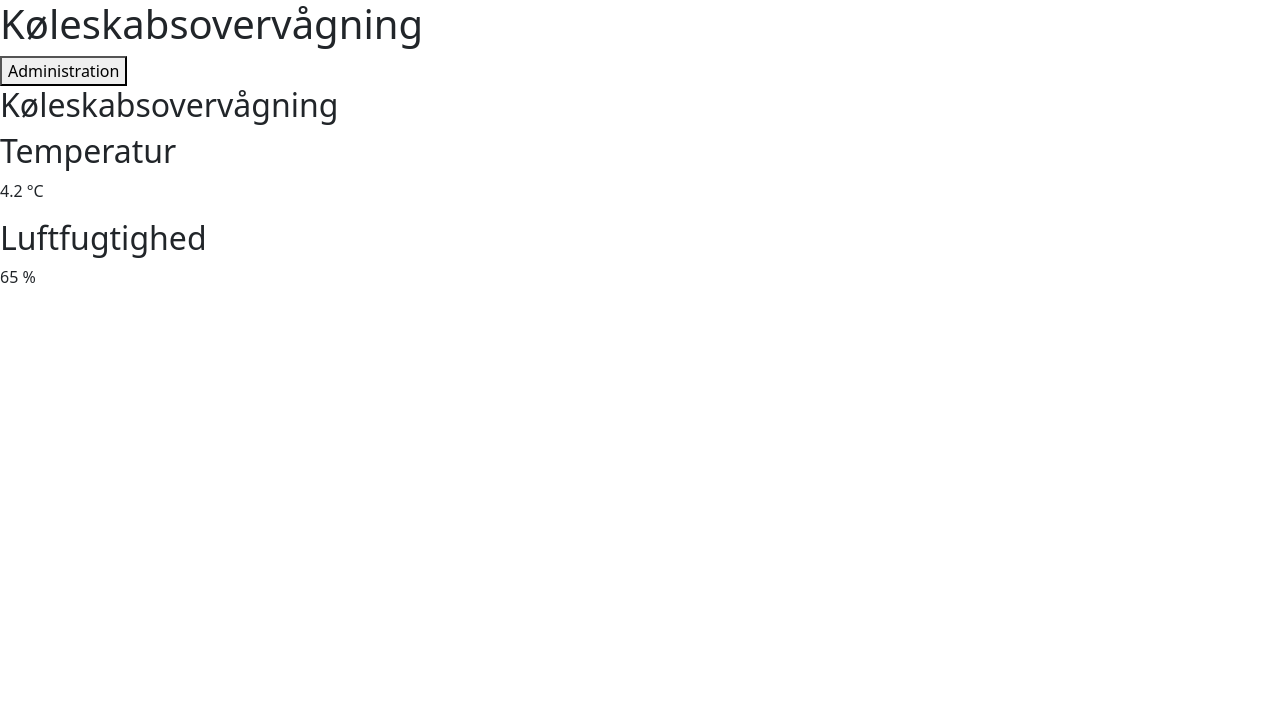
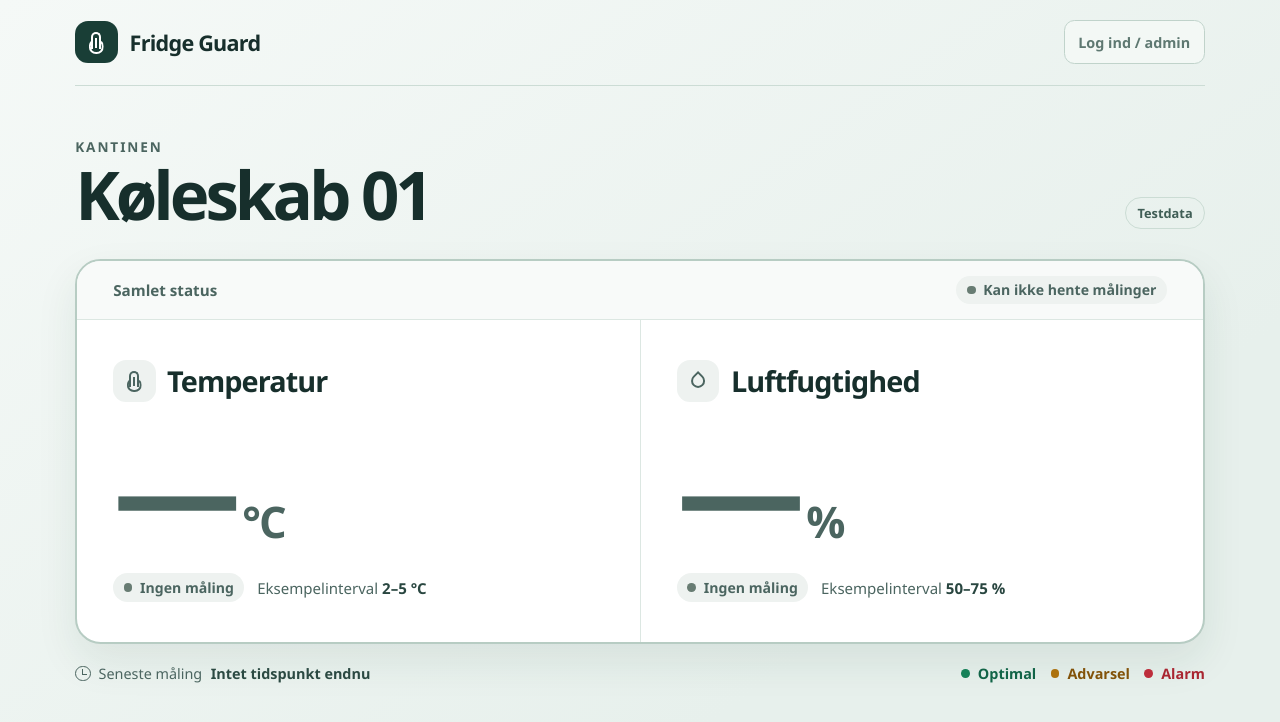
Before and after one commit to CimonZealand/FridgeDisplay, a plain HTML site: page frontend/index.html in a window 1280 px wide. Drawn offline with nearby package versions, Linux system fonts and the light colour scheme; no server answers.

Commit message:
xUnit tjek + Frontend med API (testdata).

```diff
--- a/frontend/index.html
+++ b/frontend/index.html
@@ -3,53 +3,94 @@
 <head>
     <meta charset="UTF-8">
     <meta name="viewport" content="width=device-width, initial-scale=1.0">
-
-	<title>Køleskabsovervågning</title>
-
-	<!-- Bootstrap CSS -->
-	<link href="https://cdn.jsdelivr.net/npm/bootstrap@5.3.8/dist/css/bootstrap.min.css"
-      	rel="stylesheet">
-
-	<!-- Vue 3 -->
-	<script src="https://unpkg.com/vue@3/dist/vue.global.js"></script>
-
-	<!-- Axios -->
-	<script src="https://cdn.jsdelivr.net/npm/axios/dist/axios.min.js"></script>
+    <title>Fridge Guard – Køleskab 01</title>
+    <link rel="stylesheet" href="style.css">
+    <script src="https://unpkg.com/vue@3/dist/vue.global.js" defer></script>
+    <script src="https://cdn.jsdelivr.net/npm/axios/dist/axios.min.js" defer></script>
+    <script src="index.js" defer></script>
 </head>
 <body>
-
-<div id="app">
-
-    <header>
-        <h1>Køleskabsovervågning</h1>
-        <button>Administration</button>
+    <div class="display-shell" id="app" data-api-base-url="http://localhost:5093" v-cloak>
+        <header class="display-header">
+            <div class="brand">
+                <span class="brand-mark" aria-hidden="true">
+                    <span class="icon icon-thermometer"></span>
+                </span>
+                <span>Fridge Guard</span>
+            </div>
+            <button class="admin-button" type="button" disabled>
+                Log ind / admin
+            </button>
         </header>
 
         <main>
-        <h2>Køleskabsovervågning</h2>
+            <div class="display-heading">
+                <div>
+                    <p class="location">Kantinen</p>
+                    <h1>Køleskab 01</h1>
+                </div>
+                <span class="demo-label">Testdata</span>
+            </div>
 
-        <div class="measurement-container">
-
-            <section class="measurement-card">
-                <h2>Temperatur</h2>
-                <p class="measurement-value">{{ temperature }} °C</p>
+            <!-- Status uses the example intervals while the API serves demo data. -->
+            <section class="monitor" :data-status="summaryStatus.level" aria-label="Køleskabets målinger">
+                <div class="monitor-summary" aria-live="polite">
+                    <span>Samlet status</span>
+                    <span class="status-label"><span class="status-dot" aria-hidden="true"></span><span v-text="summaryStatus.label">Afventer</span></span>
+                </div>
+                <div class="readings">
+                    <section class="reading" :data-status="temperatureStatus.level" aria-labelledby="temperature-heading">
+                        <div class="reading-heading">
+                            <span class="reading-icon" aria-hidden="true">
+                                <span class="icon icon-thermometer"></span>
+                            </span>
+                            <h2 id="temperature-heading">Temperatur</h2>
+                        </div>
+                        <p class="reading-value">
+                            <span class="reading-number" v-text="Number.isFinite(temperature)
+                                ? temperature.toLocaleString('da-DK', { minimumFractionDigits: 1, maximumFractionDigits: 1 })
+                                : '—'">—</span>
+                            <span class="reading-unit">°C</span>
+                        </p>
+                        <p class="reading-detail">
+                            <span class="status-label"><span class="status-dot" aria-hidden="true"></span><span v-text="temperatureStatus.label">Afventer</span></span>
+                            <span>Eksempelinterval <strong>2–5 °C</strong></span>
+                        </p>
                     </section>
 
-            <section class="measurement-card">
-                <h2>Luftfugtighed</h2>
-                <p class="measurement-value">{{ humidity }} %</p>
+                    <section class="reading" :data-status="humidityStatus.level" aria-labelledby="humidity-heading">
+                        <div class="reading-heading">
+                            <span class="reading-icon" aria-hidden="true">
+                                <span class="icon icon-droplet"></span>
+                            </span>
+                            <h2 id="humidity-heading">Luftfugtighed</h2>
+                        </div>
+                        <p class="reading-value">
+                            <span class="reading-number" v-text="Number.isFinite(humidity)
+                                ? humidity.toLocaleString('da-DK', { maximumFractionDigits: 1 })
+                                : '—'">—</span>
+                            <span class="reading-unit">%</span>
+                        </p>
+                        <p class="reading-detail">
+                            <span class="status-label"><span class="status-dot" aria-hidden="true"></span><span v-text="humidityStatus.label">Afventer</span></span>
+                            <span>Eksempelinterval <strong>50–75 %</strong></span>
+                        </p>
+                    </section>
+                </div>
             </section>
 
+            <footer class="display-footer">
+                <p class="last-reading">
+                    <span class="icon icon-clock" aria-hidden="true"></span>
+                    <span>Seneste måling <strong>Intet tidspunkt endnu</strong></span>
+                </p>
+                <ul class="status-key" aria-label="Betydning af statusfarver">
+                    <li data-status="optimal"><span class="status-dot" aria-hidden="true"></span>Optimal</li>
+                    <li data-status="warning"><span class="status-dot" aria-hidden="true"></span>Advarsel</li>
+                    <li data-status="alarm"><span class="status-dot" aria-hidden="true"></span>Alarm</li>
+                </ul>
+            </footer>
+        </main>
     </div>
-    </main>
-
-</div>
-
-	<!-- Bootstrap JavaScript (valgfrit) -->
-	<script src="https://cdn.jsdelivr.net/npm/bootstrap@5.3.8/dist/js/bootstrap.bundle.min.js"></script>
-
-	<!-- Din egen JavaScript-fil -->
-	<script src="index.js"></script>
-
 </body>
 </html>
--- a/frontend/index.js
+++ b/frontend/index.js
@@ -1,13 +1,77 @@
+const apiBaseUrl = document.getElementById("app").dataset.apiBaseUrl;
+const latestMeasurementUrl = new URL("/api/measurements/latest", apiBaseUrl).href;
+
+function getReadingStatus(value, minimum, maximum) {
+    if (!Number.isFinite(value)) {
+        return { level: "neutral", label: "Ingen måling" };
+    }
+
+    if (value < minimum || value > maximum) {
+        return { level: "warning", label: "Uden for interval" };
+    }
+
+    return { level: "optimal", label: "Optimal" };
+}
+
 Vue.createApp({
     data() {
         return {
-            temperature: 4.2,
-            humidity: 65
+            measurement: null,
+            requestState: "loading",
+            pollTimer: null
+        };
+    },
+    computed: {
+        temperature() {
+            return this.measurement?.temperature;
+        },
+        humidity() {
+            return this.measurement?.humidity;
+        },
+        temperatureStatus() {
+            return getReadingStatus(this.temperature, 2, 5);
+        },
+        humidityStatus() {
+            return getReadingStatus(this.humidity, 50, 75);
+        },
+        summaryStatus() {
+            if (this.requestState === "loading") {
+                return { level: "neutral", label: "Henter måling" };
+            }
+
+            if (this.requestState === "error") {
+                return { level: "neutral", label: "Kan ikke hente målinger" };
+            }
+
+            const levels = [this.temperatureStatus.level, this.humidityStatus.level];
+            if (levels.includes("warning")) {
+                return { level: "warning", label: "Advarsel" };
+            }
+
+            if (levels.includes("neutral")) {
+                return { level: "neutral", label: "Måling mangler" };
+            }
+
+            return { level: "optimal", label: "Optimal" };
         }
     },
+    mounted() {
+        this.loadLatestMeasurement();
+        this.pollTimer = window.setInterval(() => this.loadLatestMeasurement(), 10000);
+    },
+    beforeUnmount() {
+        window.clearInterval(this.pollTimer);
+    },
     methods: {
-        sayHello() {
-            this.message = "Hello " + this.name;
+        async loadLatestMeasurement() {
+            try {
+                const response = await axios.get(latestMeasurementUrl, { timeout: 5000 });
+                this.measurement = response.status === 204 ? null : response.data;
+                this.requestState = "ready";
+            } catch {
+                this.measurement = null;
+                this.requestState = "error";
+            }
         }
     }
-}).mount('#app');
+}).mount("#app");
--- a/frontend/style.css
+++ b/frontend/style.css
@@ -0,0 +1,391 @@
+:root {
+    color-scheme: light;
+    font-family: "Segoe UI", system-ui, sans-serif;
+    color: #172f2c;
+    background: #eaf2ef;
+    --muted: #4b6560;
+    --divider: #dce7e2;
+    --panel: #fff;
+    --optimal: #116447;
+    --warning: #825209;
+    --alarm: #a92631;
+}
+
+* {
+    box-sizing: border-box;
+}
+
+body {
+    margin: 0;
+    min-width: 0;
+    min-height: 100vh;
+    background: linear-gradient(145deg, #f5f9f7, #e7f0ec 72%);
+}
+
+button {
+    font: inherit;
+}
+
+.display-shell {
+    width: min(100%, 77rem);
+    margin-inline: auto;
+    padding: 0 clamp(1rem, 4vw, 3.5rem) clamp(1.5rem, 5vw, 4rem);
+}
+
+.display-header {
+    display: flex;
+    align-items: center;
+    justify-content: space-between;
+    gap: .75rem;
+    min-height: 5.35rem;
+    border-bottom: 1px solid #ccdcd5;
+}
+
+.brand {
+    display: flex;
+    align-items: center;
+    gap: .75rem;
+    font-size: clamp(1.05rem, 2.4vw, 1.35rem);
+    font-weight: 760;
+    letter-spacing: -.035em;
+}
+
+.brand-mark,
+.reading-icon {
+    display: grid;
+    flex: none;
+    place-items: center;
+    width: 2.65rem;
+    height: 2.65rem;
+    border-radius: .82rem;
+}
+
+.brand-mark {
+    color: #fff;
+    background: #193e36;
+}
+
+.admin-button {
+    min-height: 2.75rem;
+    padding: .45rem .85rem;
+    border: 1px solid #b7ccc3;
+    border-radius: .65rem;
+    background: #f5faf7;
+    color: #405e56;
+    font-size: .9rem;
+    font-weight: 650;
+}
+
+.admin-button:disabled {
+    opacity: .82;
+}
+
+.display-heading {
+    display: flex;
+    align-items: end;
+    justify-content: space-between;
+    gap: 1rem;
+    padding-block: clamp(1.6rem, 4vw, 3.4rem) clamp(1.2rem, 2.4vw, 2rem);
+}
+
+.location {
+    margin: 0 0 .35rem;
+    color: var(--muted);
+    font-size: .85rem;
+    font-weight: 720;
+    letter-spacing: .14em;
+    text-transform: uppercase;
+}
+
+h1 {
+    margin: 0;
+    font-size: clamp(2.2rem, 5.6vw, 4.2rem);
+    font-weight: 760;
+    letter-spacing: -.06em;
+    line-height: 1;
+}
+
+.demo-label {
+    flex: none;
+    padding: .35rem .7rem;
+    border: 1px solid #cbdcd4;
+    border-radius: 100vw;
+    color: #405e56;
+    font-size: .8rem;
+    font-weight: 700;
+}
+
+[data-status="optimal"] {
+    --status-ink: var(--optimal);
+    --status-soft: #e8f5ee;
+    --status-edge: #86bba4;
+    --status-dot: #168158;
+}
+
+[data-status="warning"] {
+    --status-ink: var(--warning);
+    --status-soft: #fff3d8;
+    --status-edge: #d4ab59;
+    --status-dot: #ac710d;
+}
+
+[data-status="alarm"] {
+    --status-ink: var(--alarm);
+    --status-soft: #fcebec;
+    --status-edge: #db8990;
+    --status-dot: #bd2d3b;
+}
+
+[data-status="neutral"],
+[v-cloak] .monitor,
+[v-cloak] .reading {
+    --status-ink: var(--muted);
+    --status-soft: #eef2f0;
+    --status-edge: #b7ccc3;
+    --status-dot: #687c73;
+}
+
+.monitor {
+    overflow: hidden;
+    border: 2px solid var(--status-edge, var(--divider));
+    border-radius: clamp(1.05rem, 2vw, 1.65rem);
+    background: var(--panel);
+    box-shadow: 0 1.1rem 2.6rem #1b443016;
+}
+
+.monitor-summary {
+    display: flex;
+    flex-wrap: wrap;
+    align-items: center;
+    justify-content: space-between;
+    gap: .6rem;
+    padding: .9rem clamp(1rem, 3vw, 2.25rem);
+    border-bottom: 1px solid var(--divider);
+    background: #f8faf9;
+    color: var(--muted);
+    font-size: .95rem;
+    font-weight: 650;
+}
+
+.status-label {
+    display: inline-flex;
+    align-items: center;
+    gap: .48rem;
+    width: fit-content;
+    padding: .3rem .65rem;
+    border-radius: 100vw;
+    background: var(--status-soft, #eef2f0);
+    color: var(--status-ink, var(--muted));
+    font-size: .88rem;
+    font-weight: 720;
+}
+
+.status-dot {
+    display: inline-block;
+    flex: none;
+    width: .55rem;
+    height: .55rem;
+    border-radius: 50%;
+    background: var(--status-dot, #687c73);
+}
+
+.readings {
+    display: grid;
+    grid-template-columns: minmax(0, 1fr) minmax(0, 1fr);
+}
+
+.reading {
+    padding: clamp(1.05rem, 3.4vw, 2.5rem) clamp(1.15rem, 3vw, 2.25rem);
+}
+
+.reading + .reading {
+    border-left: 1px solid var(--divider);
+}
+
+.reading-heading {
+    display: flex;
+    align-items: center;
+    gap: .72rem;
+}
+
+.reading-heading h2 {
+    margin: 0;
+    font-size: clamp(1.2rem, 2.55vw, 1.8rem);
+    font-weight: 720;
+    letter-spacing: -.032em;
+}
+
+.reading-icon {
+    background: var(--status-soft, #eef2f0);
+    color: var(--status-ink, var(--muted));
+}
+
+.reading-value {
+    display: flex;
+    align-items: baseline;
+    gap: clamp(.25rem, 1.05vw, .75rem);
+    margin: clamp(.65rem, 1.9vw, 1.45rem) 0 clamp(.6rem, 1.7vw, 1.25rem);
+    color: var(--status-ink, #172f2c);
+    font-variant-numeric: tabular-nums;
+    white-space: nowrap;
+}
+
+.reading-number {
+    font-size: clamp(4rem, 10vw, 8.6rem);
+    font-weight: 740;
+    letter-spacing: -.085em;
+    line-height: 1;
+}
+
+.reading-unit {
+    font-size: clamp(1.6rem, 3.4vw, 3.4rem);
+    font-weight: 650;
+    letter-spacing: -.045em;
+    line-height: 1;
+}
+
+.reading-detail {
+    display: flex;
+    flex-wrap: wrap;
+    align-items: center;
+    gap: .45rem .8rem;
+    margin: 0;
+    color: var(--muted);
+    font-size: .94rem;
+}
+
+.reading-detail strong {
+    color: #294640;
+    font-weight: 680;
+}
+
+.display-footer {
+    display: flex;
+    flex-wrap: wrap;
+    align-items: center;
+    justify-content: space-between;
+    gap: .65rem 1.25rem;
+    margin-top: 1.25rem;
+    color: var(--muted);
+    font-size: .9rem;
+}
+
+.last-reading,
+.status-key,
+.status-key li {
+    display: flex;
+    align-items: center;
+    gap: .5rem;
+    margin: 0;
+}
+
+.last-reading strong {
+    margin-inline-start: .3rem;
+    color: #2b4942;
+    font-weight: 670;
+}
+
+.status-key {
+    flex-wrap: wrap;
+    gap: .35rem .9rem;
+    padding: 0;
+    list-style: none;
+}
+
+.status-key li {
+    color: var(--status-ink);
+    font-weight: 650;
+}
+
+.icon {
+    position: relative;
+    display: inline-block;
+    flex: none;
+}
+
+.icon-thermometer {
+    width: .63rem;
+    height: 1.03rem;
+    margin-bottom: .24rem;
+    border: 2px solid currentColor;
+    border-bottom: 0;
+    border-radius: .4rem .4rem 0 0;
+}
+
+.icon-thermometer::before {
+    position: absolute;
+    top: .26rem;
+    left: 50%;
+    width: 2px;
+    height: .6rem;
+    transform: translateX(-50%);
+    background: currentColor;
+    content: "";
+}
+
+.icon-thermometer::after {
+    position: absolute;
+    bottom: -.31rem;
+    left: 50%;
+    width: .65rem;
+    height: .65rem;
+    transform: translateX(-50%);
+    border: 2px solid currentColor;
+    border-top-color: transparent;
+    border-radius: 50%;
+    content: "";
+}
+
+.icon-droplet {
+    width: .86rem;
+    height: .86rem;
+    transform: rotate(-45deg);
+    border: 2px solid currentColor;
+    border-radius: 75% 0 75% 75%;
+}
+
+.icon-clock {
+    width: .96rem;
+    height: .96rem;
+    border: 1.5px solid currentColor;
+    border-radius: 50%;
+}
+
+.icon-clock::before {
+    position: absolute;
+    top: 19%;
+    left: 46%;
+    width: 30%;
+    height: 37%;
+    border-bottom: 1.5px solid currentColor;
+    border-left: 1.5px solid currentColor;
+    content: "";
+}
+
+@media (orientation: portrait), (max-width: 47.5rem) {
+    .readings {
+        grid-template-columns: minmax(0, 1fr);
+    }
+
+    .reading + .reading {
+        border-top: 1px solid var(--divider);
+        border-left: 0;
+    }
+
+    .reading-number {
+        font-size: clamp(3.75rem, 14vw, 8rem);
+    }
+}
+
+@media (max-width: 25rem) {
+    .display-heading {
+        align-items: start;
+        flex-direction: column;
+        gap: .7rem;
+    }
+
+    .last-reading strong {
+        display: block;
+        margin-inline-start: 0;
+    }
+}
```
Also changed, not shown: 1 other file. Lines whose indentation alone changed are shown as unchanged.
